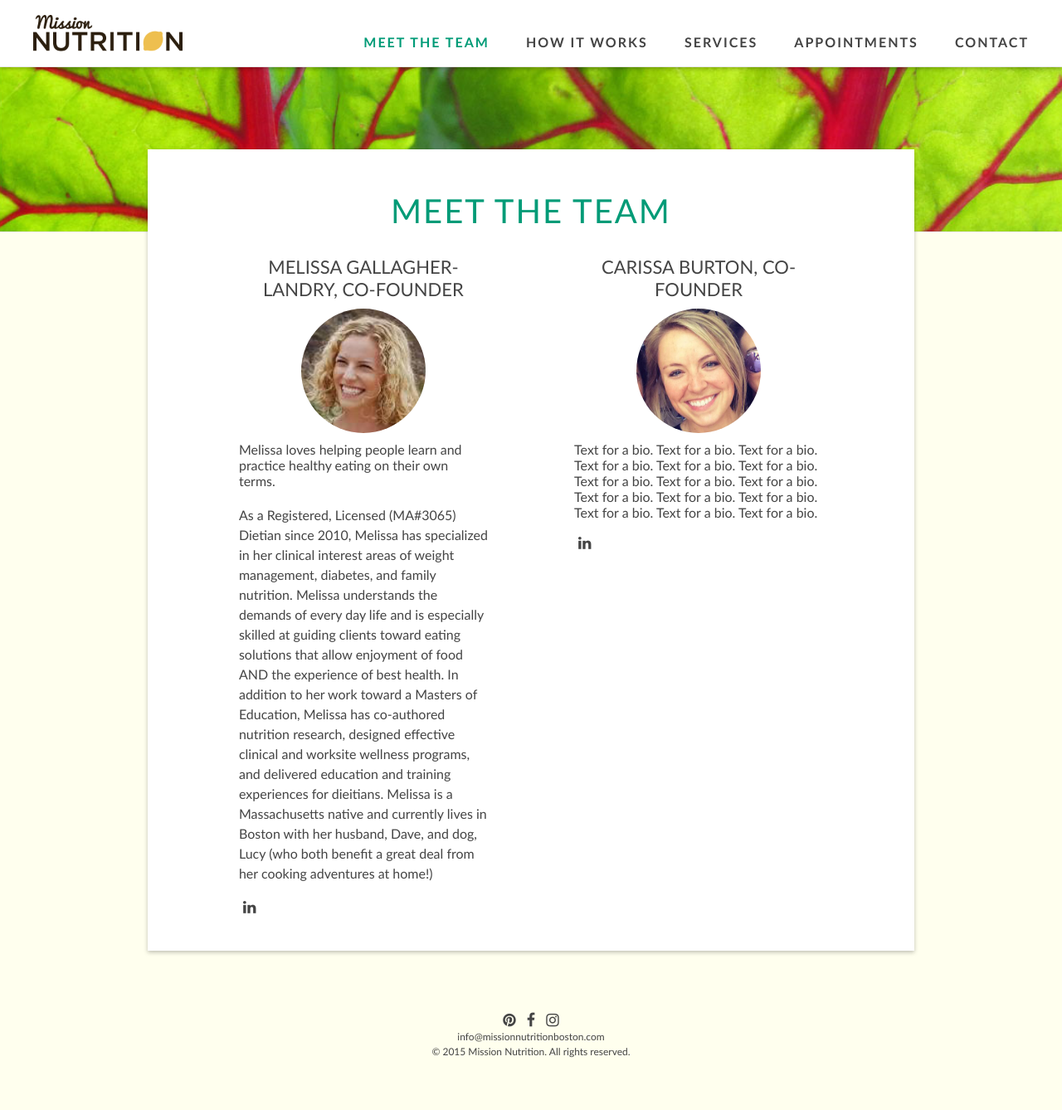
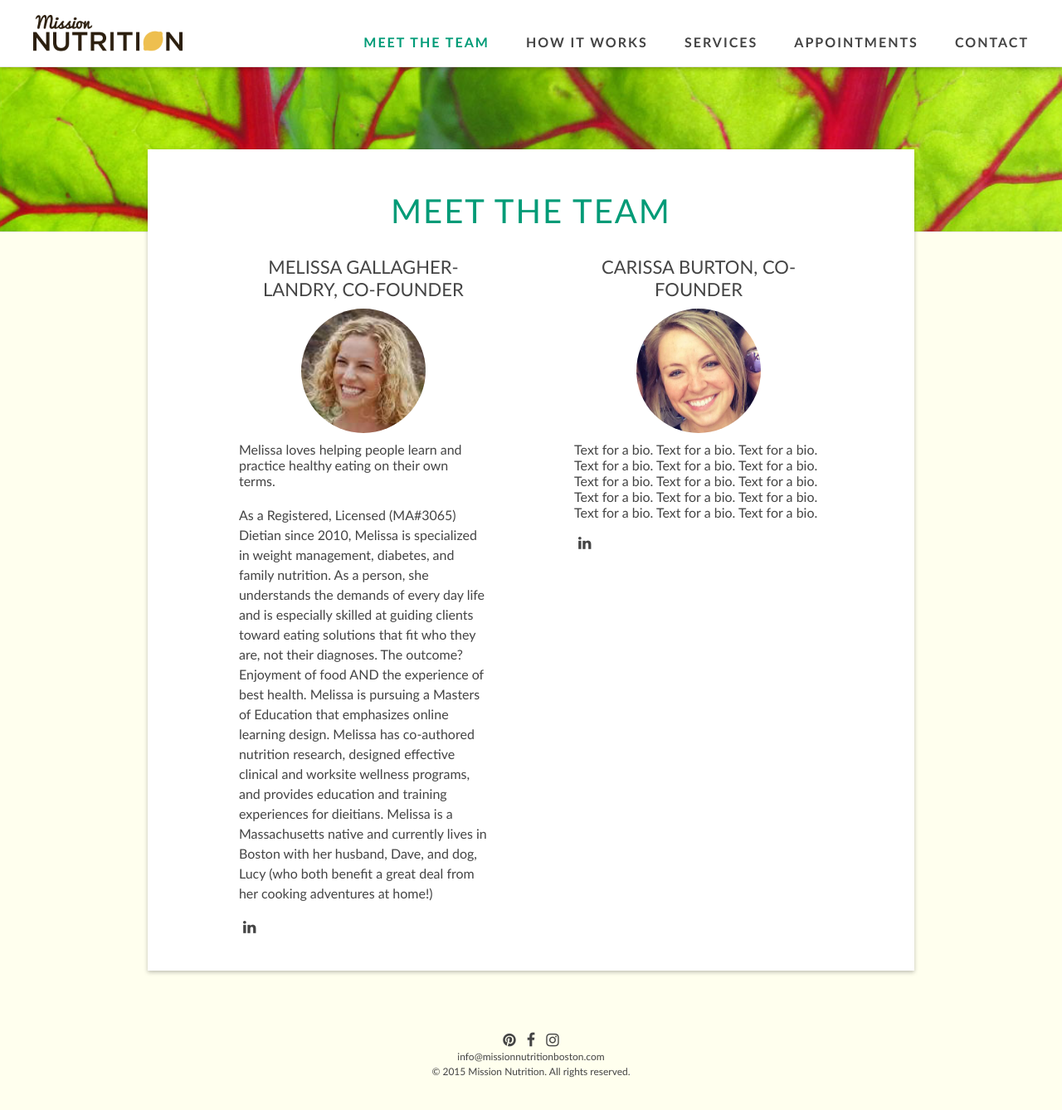
Before and after one commit to davelandry/missionnutrition, a Jekyll site: the page built from _pages/team.html, in a window 1280 px wide and 1341 px high. Shown: the top 1338 px of the window at 83% size. Built offline with Jekyll 4.4.1, drawn with Linux system fonts in a browser that asks for light colours; nearby versions of some CDN libraries.

Commit message:
Update team.html

```diff
--- a/_pages/team.html
+++ b/_pages/team.html
@@ -8,7 +8,7 @@
   <h2>Melissa Gallagher-Landry, Co-Founder</h2>
   <img src="/images/melissa.jpg" />
 Melissa loves helping people learn and practice healthy eating on their own terms.
-<p>As a Registered, Licensed (MA#3065) Dietian since 2010, Melissa has specialized in her clinical interest areas of weight management, diabetes, and family nutrition. Melissa understands the demands of every day life and is especially skilled at guiding clients toward eating solutions that allow enjoyment of food AND the experience of best health. In addition to her work toward a Masters of Education, Melissa has co-authored nutrition research, designed effective clinical and worksite wellness programs, and delivered education and training experiences for dieitians. Melissa is a Massachusetts native and currently lives in Boston with her husband, Dave, and dog, Lucy (who both benefit a great deal from her cooking adventures at home!)</p>
+<p>As a Registered, Licensed (MA#3065) Dietian since 2010, Melissa is specialized in weight management, diabetes, and family nutrition. As a person, she understands the demands of every day life and is especially skilled at guiding clients toward eating solutions that fit who they are, not their diagnoses. The outcome? Enjoyment of food AND the experience of best health. Melissa is pursuing a Masters of Education that emphasizes online learning design. Melissa has co-authored nutrition research, designed effective clinical and worksite wellness programs, and provides education and training experiences for dieitians. Melissa is a Massachusetts native and currently lives in Boston with her husband, Dave, and dog, Lucy (who both benefit a great deal from her cooking adventures at home!)</p>
   <a class="social" href="https://www.linkedin.com/profile/view?id=AAkAAALoRFMBDLl3t4MO2V0KuQX5FKUklVKOjME">
     <i class="fa fa-linkedin"></i>
   </a>
```
